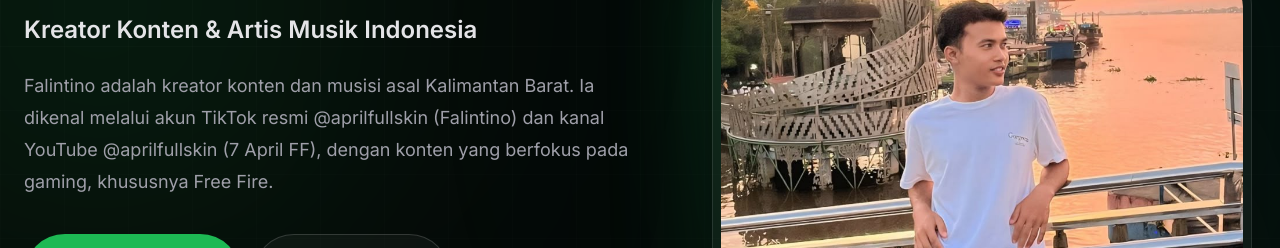
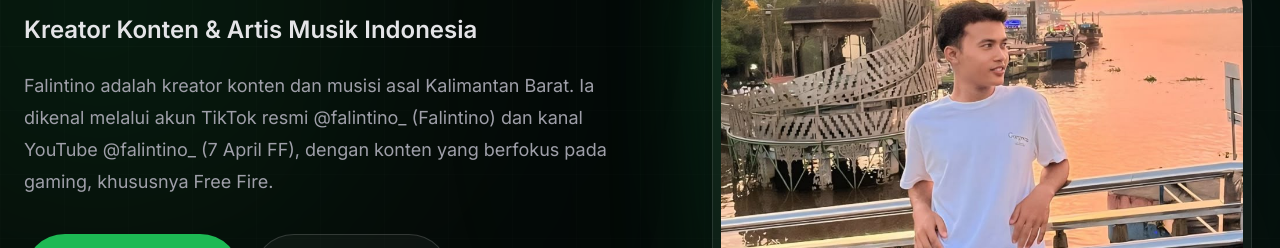
Before and after one commit to falintino/falintino, a Next.js app: page / in a window 1280 px wide. Shown: the part 338-586 px from the top of the page. Built offline with nearby package versions, Linux system fonts and the light colour scheme.

Commit message:
Update TikTok username to @falintino_

```diff
--- a/data/artist.ts
+++ b/data/artist.ts
@@ -4,7 +4,7 @@ export const artist = {
   tagline: "Creator • Music Artist",
 
   description:
-    "Falintino adalah kreator konten dan musisi asal Kalimantan Barat. Ia dikenal melalui akun TikTok resmi @aprilfullskin (Falintino) dan kanal YouTube @aprilfullskin (7 April FF), dengan konten yang berfokus pada gaming, khususnya Free Fire.",
+    "Falintino adalah kreator konten dan musisi asal Kalimantan Barat. Ia dikenal melalui akun TikTok resmi @falintino_ (Falintino) dan kanal YouTube @falintino_ (7 April FF), dengan konten yang berfokus pada gaming, khususnya Free Fire.",
 
   email: "admin@falintino.com",
 
@@ -12,7 +12,7 @@ export const artist = {
     "https://open.spotify.com/artist/4uAv6DgSzS3d6ESFLdJyji",
 
   tiktok:
-    "https://www.tiktok.com/@aprilfullskin",
+    "https://www.tiktok.com/@falintino_",
 
   instagram:
     "https://instagram.com/falintino07",
```
